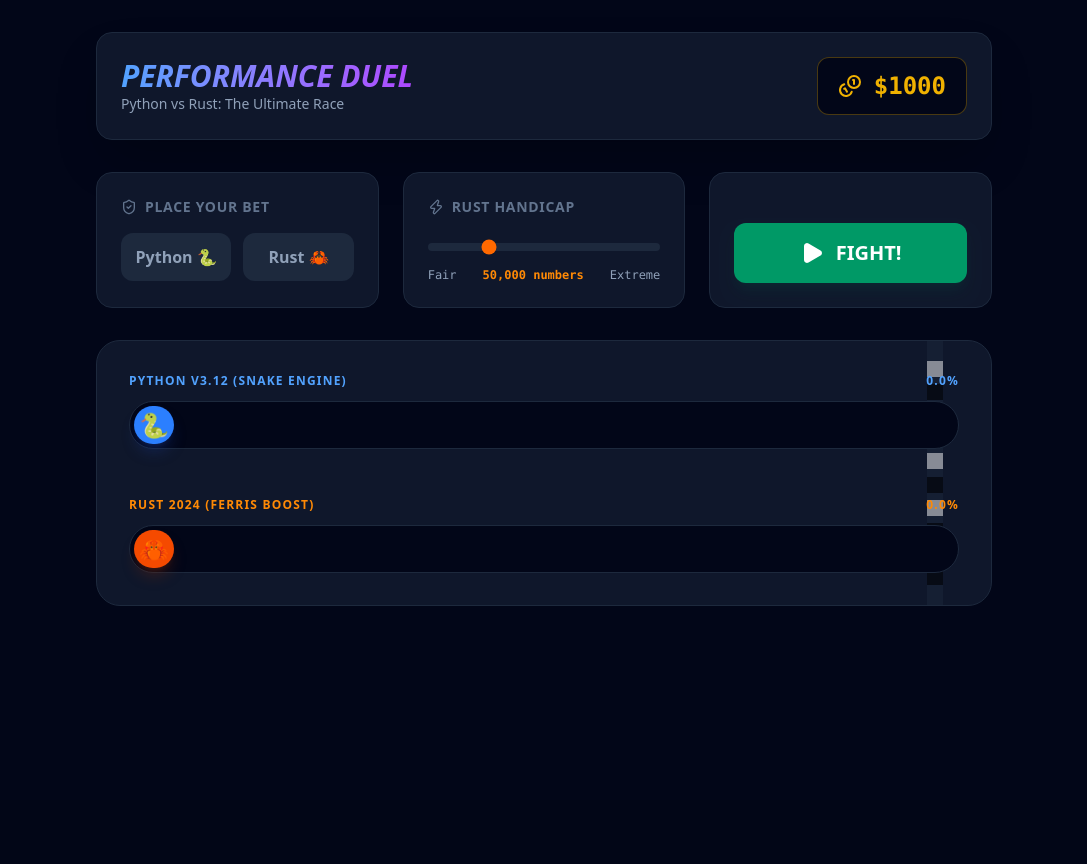
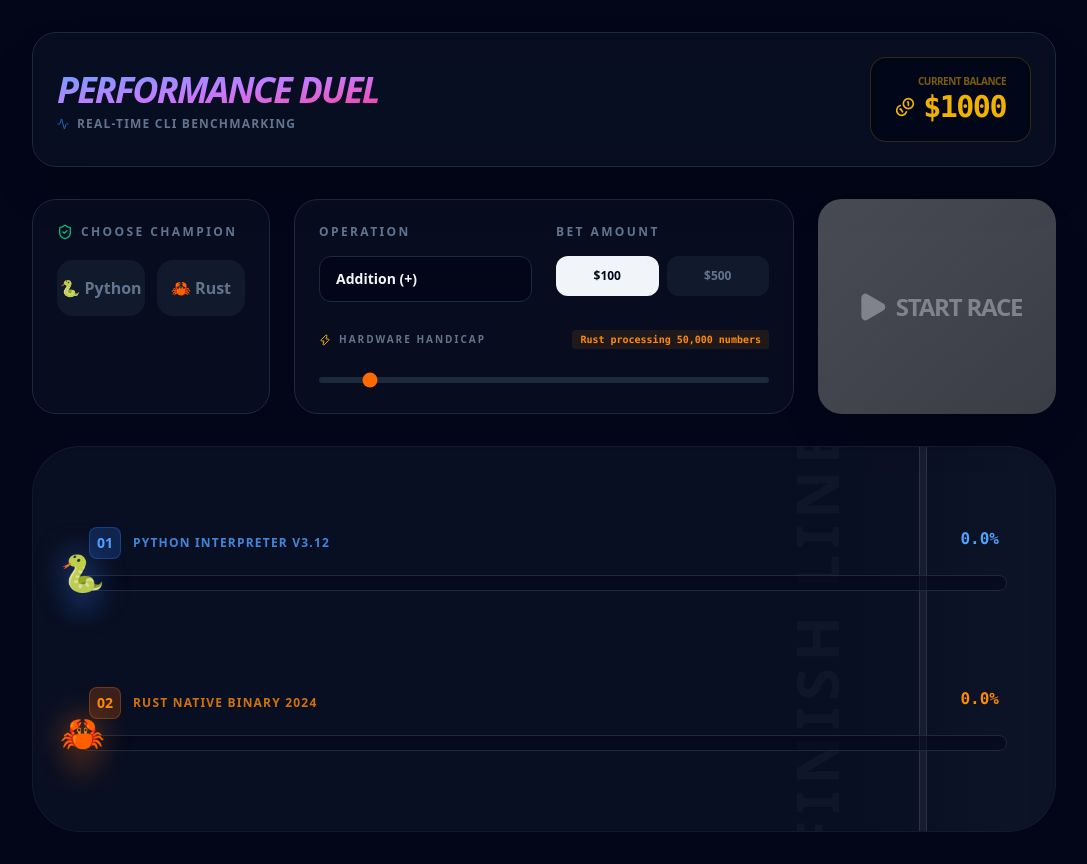
Before and after one commit to aaron-official/Calculator, a Next.js app in the folder web/: page / in a window 1280 px wide. Shown: the whole page, without its empty margins (96-1183 px from the left). Before the commit the page ends 800 px from the top, so only its background shows below. Built offline with nearby package versions, Linux system fonts and the light colour scheme.

Commit message:
fix: resolve web lint errors and improve race track UI/mechanics

```diff
--- a/web/src/app/page.tsx
+++ b/web/src/app/page.tsx
@@ -1,8 +1,8 @@
 "use client";
 
-import { useState, useEffect, useRef } from "react";
+import { useState, useRef } from "react";
 import { motion, AnimatePresence } from "framer-motion";
-import { Trophy, FastForward, Play, RotateCcw, Coins, ShieldCheck, Zap } from "lucide-react";
+import { Trophy, Play, RotateCcw, Coins, ShieldCheck, Zap, Activity } from "lucide-react";
 
 type Runner = "python" | "rust";
 
@@ -12,26 +12,32 @@
   event?: string;
 }
 
+interface RaceResult {
+  winner: Runner;
+  betOn: Runner;
+  amount: number;
+}
+
 export default function RaceTrack() {
   const [pyProgress, setPyProgress] = useState(0);
   const [rsProgress, setRsProgress] = useState(0);
   const [isRacing, setIsRacing] = useState(false);
-  const [winner, setWinner] = useState<Runner | null>(null);
+  const [winnerResult, setWinnerResult] = useState<RaceResult | null>(null);
   const [betOn, setBetOn] = useState<Runner | null>(null);
   const [balance, setBalance] = useState(1000);
   const [betAmount, setBetAmount] = useState(100);
-  const [handicap, setHandicap] = useState(50000); // Rust's extra work
-  const [operation, setOperation] = useState("1"); // 1=Add
+  const [handicap, setHandicap] = useState(50000);
+  const [operation, setOperation] = useState("1");
 
   const eventSourceRef = useRef<EventSource | null>(null);
 
   const startRace = () => {
-    if (isRacing || !betOn) return;
+    if (isRacing || !betOn || balance < betAmount) return;
 
     setPyProgress(0);
     setRsProgress(0);
     setIsRacing(true);
-    setWinner(null);
+    setWinnerResult(null);
 
     const url = `/api/race?op=${operation}&pyCount=1000&rsCount=${handicap}`;
     const es = new EventSource(url);
@@ -41,9 +47,23 @@
       const data: RaceProgress = JSON.parse(event.data);
 
       if (data.runner === "python") {
-        setPyProgress(data.progress || 0);
+        setPyProgress((prev) => {
+          if (prev >= 100) return prev;
+          const next = data.progress || 0;
+          if (next >= 100) {
+            handleRaceEnd("python", es);
+          }
+          return next;
+        });
       } else if (data.runner === "rust") {
-        setRsProgress(data.progress || 0);
+        setRsProgress((prev) => {
+          if (prev >= 100) return prev;
+          const next = data.progress || 0;
+          if (next >= 100) {
+            handleRaceEnd("rust", es);
+          }
+          return next;
+        });
       } else if (data.event === "complete") {
         setIsRacing(false);
         es.close();
@@ -56,28 +76,26 @@
     };
   };
 
-  useEffect(() => {
-    if (pyProgress >= 100 && !winner) {
-      setWinner("python");
-    } else if (rsProgress >= 100 && !winner) {
-      setWinner("rust");
-    }
-  }, [pyProgress, rsProgress, winner]);
+  const handleRaceEnd = (winner: Runner, es: EventSource) => {
+    setWinnerResult((prev) => {
+        if (prev) return prev; // Already have a winner
 
-  useEffect(() => {
-    if (winner) {
-      if (winner === betOn) {
-        setBalance((prev) => prev + betAmount);
-      } else {
-        setBalance((prev) => prev - betAmount);
-      }
-    }
-  }, [winner]);
+        setIsRacing(false);
+        es.close();
+
+        // Calculate final balance change
+        const isWin = winner === betOn;
+        const change = isWin ? betAmount : -betAmount;
+        setBalance(b => b + change);
+
+        return { winner, betOn: betOn!, amount: betAmount };
+    });
+  };
 
   const resetRace = () => {
     setPyProgress(0);
     setRsProgress(0);
-    setWinner(null);
+    setWinnerResult(null);
     setIsRacing(false);
     if (eventSourceRef.current) {
       eventSourceRef.current.close();
@@ -85,172 +103,269 @@
   };
 
   return (
-    <div className="min-h-screen bg-slate-950 text-slate-100 p-8 font-sans">
-      <div className="max-w-4xl mx-auto space-y-8">
+    <div className="min-h-screen bg-slate-950 text-slate-100 p-4 md:p-8 font-sans selection:bg-blue-500/30">
+      <div className="max-w-5xl mx-auto space-y-6 md:space-y-8">
         {/* Header & Balance */}
-        <header className="flex justify-between items-center bg-slate-900 p-6 rounded-2xl border border-slate-800 shadow-2xl">
-          <div>
-            <h1 className="text-3xl font-black bg-gradient-to-r from-blue-400 to-purple-500 bg-clip-text text-transparent italic">
+        <header className="flex flex-col md:flex-row justify-between items-center bg-slate-900/50 backdrop-blur-md p-6 rounded-3xl border border-slate-800 shadow-2xl gap-4">
+          <div className="text-center md:text-left">
+            <h1 className="text-4xl font-black tracking-tighter bg-gradient-to-br from-blue-400 via-purple-400 to-pink-500 bg-clip-text text-transparent italic leading-tight">
               PERFORMANCE DUEL
             </h1>
-            <p className="text-slate-400 text-sm font-medium">Python vs Rust: The Ultimate Race</p>
+            <div className="flex items-center gap-2 text-slate-500 text-xs font-bold uppercase tracking-widest mt-1">
+              <Activity className="w-3 h-3 text-blue-500 animate-pulse" />
+              Real-Time CLI Benchmarking
+            </div>
           </div>
-          <div className="flex items-center gap-3 bg-slate-950 px-5 py-3 rounded-xl border border-yellow-500/30">
-            <Coins className="text-yellow-500 w-6 h-6" />
-            <span className="text-2xl font-mono font-bold text-yellow-500">${balance}</span>
+          <div className="flex items-center gap-4 bg-slate-950/80 px-6 py-4 rounded-2xl border border-yellow-500/20 shadow-inner">
+            <div className="flex flex-col items-end">
+              <span className="text-[10px] font-black text-yellow-500/50 uppercase tracking-tighter">Current Balance</span>
+              <div className="flex items-center gap-2">
+                <Coins className="text-yellow-500 w-5 h-5" />
+                <span className="text-3xl font-mono font-black text-yellow-500 tracking-tighter">${balance}</span>
+              </div>
+            </div>
           </div>
         </header>
 
-        {/* Betting Panel */}
-        <div className="grid grid-cols-1 md:grid-cols-3 gap-6">
-          <div className="bg-slate-900 p-6 rounded-2xl border border-slate-800 space-y-4">
-            <h2 className="text-sm font-bold uppercase tracking-wider text-slate-500 flex items-center gap-2">
-              <ShieldCheck className="w-4 h-4" /> Place Your Bet
+        {/* Control Panel */}
+        <div className="grid grid-cols-1 lg:grid-cols-4 gap-4 md:gap-6">
+          {/* Bet Picker */}
+          <div className="bg-slate-900/40 p-6 rounded-3xl border border-slate-800 space-y-5">
+            <h2 className="text-xs font-black uppercase tracking-[0.2em] text-slate-500 flex items-center gap-2">
+              <ShieldCheck className="w-4 h-4 text-emerald-500" /> Choose Champion
             </h2>
             <div className="grid grid-cols-2 gap-3">
-              <button
-                onClick={() => setBetOn("python")}
-                disabled={isRacing}
-                className={`py-3 rounded-xl font-bold transition-all ${
-                  betOn === "python"
-                    ? "bg-blue-600 text-white ring-2 ring-blue-400"
-                    : "bg-slate-800 text-slate-400 hover:bg-slate-700"
-                }`}
-              >
-                Python 🐍
-              </button>
-              <button
-                onClick={() => setBetOn("rust")}
-                disabled={isRacing}
-                className={`py-3 rounded-xl font-bold transition-all ${
-                  betOn === "rust"
-                    ? "bg-orange-600 text-white ring-2 ring-orange-400"
-                    : "bg-slate-800 text-slate-400 hover:bg-slate-700"
-                }`}
-              >
-                Rust 🦀
-              </button>
+              {(["python", "rust"] as Runner[]).map((r) => (
+                <button
+                  key={r}
+                  onClick={() => setBetOn(r)}
+                  disabled={isRacing}
+                  className={`relative overflow-hidden group py-4 rounded-2xl font-black transition-all active:scale-95 ${
+                    betOn === r
+                      ? "bg-slate-100 text-slate-950 shadow-lg scale-105 z-10"
+                      : "bg-slate-800/50 text-slate-500 hover:text-slate-300 hover:bg-slate-800"
+                  }`}
+                >
+                  <span className="relative z-10">{r === "python" ? "🐍 Python" : "🦀 Rust"}</span>
+                </button>
+              ))}
             </div>
           </div>
 
-          <div className="bg-slate-900 p-6 rounded-2xl border border-slate-800 space-y-4">
-            <h2 className="text-sm font-bold uppercase tracking-wider text-slate-500 flex items-center gap-2">
-               <Zap className="w-4 h-4" /> Rust Handicap
-            </h2>
-            <input
-              type="range"
-              min="1000"
-              max="200000"
-              step="1000"
-              value={handicap}
-              onChange={(e) => setHandicap(parseInt(e.target.value))}
-              disabled={isRacing}
-              className="w-full h-2 bg-slate-800 rounded-lg appearance-none cursor-pointer accent-orange-500"
-            />
-            <div className="flex justify-between text-xs font-mono text-slate-400">
-              <span>Fair</span>
-              <span className="text-orange-400 font-bold">{handicap.toLocaleString()} numbers</span>
-              <span>Extreme</span>
+          {/* Amount & Op */}
+          <div className="bg-slate-900/40 p-6 rounded-3xl border border-slate-800 space-y-5 lg:col-span-2">
+            <div className="grid grid-cols-2 gap-6">
+              <div className="space-y-4">
+                <h2 className="text-xs font-black uppercase tracking-[0.2em] text-slate-500">Operation</h2>
+                <select
+                  value={operation}
+                  onChange={(e) => setOperation(e.target.value)}
+                  disabled={isRacing}
+                  className="w-full bg-slate-950 border border-slate-800 rounded-xl px-4 py-3 text-sm font-bold focus:outline-none focus:ring-2 ring-blue-500/50 appearance-none cursor-pointer hover:border-slate-700 transition-colors text-slate-100"
+                >
+                  <option value="1">Addition (+)</option>
+                  <option value="2">Subtraction (-)</option>
+                  <option value="3">Multiplication (*)</option>
+                  <option value="4">Division (/)</option>
+                </select>
+              </div>
+              <div className="space-y-4">
+                <h2 className="text-xs font-black uppercase tracking-[0.2em] text-slate-500">Bet Amount</h2>
+                <div className="flex gap-2">
+                  {[100, 500].map(amt => (
+                    <button
+                      key={amt}
+                      onClick={() => setBetAmount(amt)}
+                      disabled={isRacing}
+                      className={`flex-1 py-3 rounded-xl text-xs font-black transition-all ${
+                        betAmount === amt ? "bg-slate-100 text-slate-950" : "bg-slate-800/50 text-slate-500 hover:bg-slate-800"
+                      }`}
+                    >
+                      ${amt}
+                    </button>
+                  ))}
+                </div>
+              </div>
+            </div>
+
+            <div className="space-y-4 pt-2">
+              <div className="flex justify-between items-center">
+                <h2 className="text-[10px] font-black uppercase tracking-[0.2em] text-slate-500 flex items-center gap-2">
+                  <Zap className="w-3 h-3 text-yellow-500" /> Hardware Handicap
+                </h2>
+                <span className="text-[10px] font-mono font-bold text-orange-400 bg-orange-400/10 px-2 py-0.5 rounded">
+                  Rust processing {handicap.toLocaleString()} numbers
+                </span>
+              </div>
+              <input
+                type="range"
+                min="1000"
+                max="500000"
+                step="5000"
+                value={handicap}
+                onChange={(e) => setHandicap(parseInt(e.target.value))}
+                disabled={isRacing}
+                className="w-full h-1.5 bg-slate-800 rounded-lg appearance-none cursor-pointer accent-orange-500 transition-all hover:accent-orange-400"
+              />
             </div>
           </div>
 
-          <div className="bg-slate-900 p-6 rounded-2xl border border-slate-800 flex items-end">
+          {/* Action Button */}
+          <div className="flex flex-col justify-center">
             <button
               onClick={isRacing ? resetRace : startRace}
-              disabled={!betOn}
-              className={`w-full py-4 rounded-xl font-black text-xl flex items-center justify-center gap-3 transition-all ${
+              disabled={!betOn || (balance < betAmount && !isRacing)}
+              className={`group relative overflow-hidden w-full h-full min-h-[80px] rounded-3xl font-black text-2xl flex items-center justify-center gap-4 transition-all active:scale-95 shadow-2xl disabled:opacity-50 disabled:grayscale ${
                 isRacing
-                  ? "bg-red-500/10 text-red-500 border border-red-500/50 hover:bg-red-500/20"
-                  : "bg-emerald-600 text-white shadow-lg shadow-emerald-900/20 hover:scale-[1.02] active:scale-95"
+                  ? "bg-red-500/10 text-red-500 border-2 border-red-500/30 hover:bg-red-500/20"
+                  : "bg-gradient-to-br from-emerald-500 to-teal-600 text-white hover:shadow-emerald-500/20 hover:scale-[1.02]"
               }`}
             >
-              {isRacing ? <RotateCcw className="w-6 h-6" /> : <Play className="w-6 h-6 fill-current" />}
-              {isRacing ? "ABORT" : "FIGHT!"}
+              <div className="relative z-10 flex items-center gap-3">
+                {isRacing ? <RotateCcw className="w-8 h-8" /> : <Play className="w-8 h-8 fill-current translate-x-1" />}
+                <span className="tracking-tighter">{isRacing ? "ABORT" : "START RACE"}</span>
+              </div>
             </button>
           </div>
         </div>
 
-        {/* The Track */}
-        <div className="bg-slate-900 p-8 rounded-3xl border border-slate-800 relative overflow-hidden">
-           {/* Finish Line */}
-           <div className="absolute right-12 top-0 bottom-0 w-4 bg-slate-800 flex flex-col justify-around py-4 opacity-50">
-              {[...Array(10)].map((_, i) => (
-                <div key={i} className={`w-full h-4 ${i % 2 === 0 ? 'bg-white' : 'bg-black'}`} />
-              ))}
-           </div>
+        {/* The Arena */}
+        <div className="bg-slate-900/60 p-6 md:p-12 rounded-[3rem] border border-slate-800/50 shadow-inner relative overflow-hidden">
+           {/* Finish Line Area */}
+           <div className="absolute right-0 top-0 bottom-0 w-32 md:w-48 bg-gradient-to-l from-slate-800/20 to-transparent pointer-events-none" />
+           <div className="absolute right-20 md:right-32 top-0 bottom-0 w-2 bg-white/5 border-x border-white/10 z-0" />
 
-           <div className="space-y-12 relative z-10">
+           <div className="space-y-16 md:space-y-24 relative z-10 py-8">
               {/* Python Lane */}
-              <div className="space-y-3">
-                <div className="flex justify-between text-xs font-bold uppercase tracking-widest text-blue-400">
-                  <span>Python v3.12 (Snake Engine)</span>
-                  <span>{pyProgress.toFixed(1)}%</span>
+              <div className="relative">
+                <div className="flex justify-between mb-4 px-2">
+                  <div className="flex items-center gap-3">
+                    <div className="w-8 h-8 rounded-lg bg-blue-500/20 flex items-center justify-center border border-blue-500/30">
+                      <span className="text-sm font-black text-blue-400">01</span>
+                    </div>
+                    <span className="text-xs font-black uppercase tracking-widest text-blue-400/80">Python Interpreter v3.12</span>
+                  </div>
+                  <span className="font-mono font-bold text-blue-400">{pyProgress.toFixed(1)}%</span>
                 </div>
-                <div className="h-12 bg-slate-950 rounded-full border border-slate-800 p-1 relative">
+                <div className="h-4 bg-slate-950/50 rounded-full w-full relative border border-slate-800 shadow-inner overflow-visible">
+                  {/* Progress Glow */}
                   <motion.div
-                    initial={{ x: 0 }}
-                    animate={{ x: `${Math.min(pyProgress, 95)}%` }}
-                    transition={{ type: "spring", damping: 20 }}
-                    className="absolute top-1 bottom-1 w-10 bg-blue-500 rounded-full flex items-center justify-center shadow-lg shadow-blue-900/40"
+                    className="absolute left-0 top-0 bottom-0 bg-blue-500/20 rounded-full"
+                    animate={{ width: `${pyProgress}%` }}
+                    transition={{ type: "spring", stiffness: 50, damping: 20 }}
+                  />
+                  {/* Runner */}
+                  <motion.div
+                    animate={{ left: `${pyProgress}%` }}
+                    transition={{ type: "spring", stiffness: 50, damping: 20 }}
+                    className="absolute -top-6 -translate-x-1/2 w-16 h-16 flex flex-col items-center justify-center z-20 cursor-default"
                   >
-                    <span className="text-2xl">🐍</span>
+                    <div className="text-4xl drop-shadow-[0_0_15px_rgba(59,130,246,0.6)] animate-bounce-slow">🐍</div>
+                    <div className="w-8 h-2 bg-blue-500/40 blur-md rounded-full mt-1" />
                   </motion.div>
                 </div>
               </div>
 
               {/* Rust Lane */}
-              <div className="space-y-3">
-                <div className="flex justify-between text-xs font-bold uppercase tracking-widest text-orange-400">
-                  <span>Rust 2024 (Ferris Boost)</span>
-                  <span>{rsProgress.toFixed(1)}%</span>
+              <div className="relative">
+                <div className="flex justify-between mb-4 px-2">
+                  <div className="flex items-center gap-3">
+                    <div className="w-8 h-8 rounded-lg bg-orange-500/20 flex items-center justify-center border border-orange-500/30">
+                      <span className="text-sm font-black text-orange-400">02</span>
+                    </div>
+                    <span className="text-xs font-black uppercase tracking-widest text-orange-400/80">Rust Native Binary 2024</span>
+                  </div>
+                  <span className="font-mono font-bold text-orange-400">{rsProgress.toFixed(1)}%</span>
                 </div>
-                <div className="h-12 bg-slate-950 rounded-full border border-slate-800 p-1 relative">
+                <div className="h-4 bg-slate-950/50 rounded-full w-full relative border border-slate-800 shadow-inner overflow-visible">
+                   {/* Progress Glow */}
+                   <motion.div
+                    className="absolute left-0 top-0 bottom-0 bg-orange-500/20 rounded-full"
+                    animate={{ width: `${rsProgress}%` }}
+                    transition={{ type: "spring", stiffness: 50, damping: 20 }}
+                  />
+                  {/* Runner */}
                   <motion.div
-                    initial={{ x: 0 }}
-                    animate={{ x: `${Math.min(rsProgress, 95)}%` }}
-                    transition={{ type: "spring", damping: 20 }}
-                    className="absolute top-1 bottom-1 w-10 bg-orange-600 rounded-full flex items-center justify-center shadow-lg shadow-orange-900/40"
+                    animate={{ left: `${rsProgress}%` }}
+                    transition={{ type: "spring", stiffness: 50, damping: 20 }}
+                    className="absolute -top-6 -translate-x-1/2 w-16 h-16 flex flex-col items-center justify-center z-20 cursor-default"
                   >
-                    <span className="text-2xl">🦀</span>
+                    <div className="text-4xl drop-shadow-[0_0_15px_rgba(249,115,22,0.6)] animate-bounce-slow">🦀</div>
+                    <div className="w-8 h-2 bg-orange-500/40 blur-md rounded-full mt-1" />
                   </motion.div>
                 </div>
               </div>
            </div>
+
+           {/* Finish Line Text */}
+           <div className="absolute right-6 top-1/2 -rotate-90 translate-y-[-50%] pointer-events-none">
+              <span className="text-4xl md:text-6xl font-black text-slate-800/30 tracking-widest uppercase text-slate-400">Finish Line</span>
+           </div>
         </div>
 
-        {/* Results Overlay */}
+        {/* Results Modal */}
         <AnimatePresence>
-          {winner && (
+          {winnerResult && (
             <motion.div
-              initial={{ opacity: 0, scale: 0.9, y: 20 }}
-              animate={{ opacity: 1, scale: 1, y: 0 }}
-              className={`p-8 rounded-3xl border-2 text-center space-y-4 shadow-2xl ${
-                winner === "python"
-                  ? "bg-blue-500/10 border-blue-500/50"
-                  : "bg-orange-500/10 border-orange-500/50"
-              }`}
+              initial={{ opacity: 0 }}
+              animate={{ opacity: 1 }}
+              exit={{ opacity: 0 }}
+              className="fixed inset-0 z-50 flex items-center justify-center p-4 bg-slate-950/90 backdrop-blur-xl"
             >
-              <Trophy className={`w-16 h-16 mx-auto ${winner === "python" ? "text-blue-400" : "text-orange-400"}`} />
-              <h2 className="text-4xl font-black uppercase italic italic">
-                {winner === "python" ? "Python" : "Rust"} Wins!
-              </h2>
-              <p className="text-xl font-medium text-slate-400">
-                {winner === betOn ? (
-                  <span className="text-emerald-400 font-bold">SUCCESSFUL BET! +${betAmount}</span>
-                ) : (
-                  <span className="text-red-400 font-bold">BET LOST! -${betAmount}</span>
-                )}
-              </p>
-              <button
-                onClick={resetRace}
-                className="px-8 py-3 bg-slate-100 text-slate-950 rounded-xl font-bold hover:bg-white transition-colors"
+              <motion.div
+                initial={{ scale: 0.9, y: 40 }}
+                animate={{ scale: 1, y: 0 }}
+                className={`relative w-full max-w-lg p-10 rounded-[3rem] border-2 text-center space-y-6 shadow-[0_0_100px_rgba(0,0,0,0.5)] ${
+                  winnerResult.winner === "python"
+                    ? "bg-blue-900/20 border-blue-500/50"
+                    : "bg-orange-900/20 border-orange-500/50"
+                }`}
               >
-                CONTINUE
-              </button>
+                <div className={`absolute top-0 left-1/2 -translate-x-1/2 -translate-y-1/2 w-24 h-24 rounded-full flex items-center justify-center border-4 ${
+                  winnerResult.winner === "python" ? "bg-blue-600 border-blue-400" : "bg-orange-600 border-orange-400"
+                }`}>
+                  <Trophy className="w-12 h-12 text-white" />
+                </div>
+
+                <div className="pt-8 text-white">
+                  <h2 className={`text-6xl font-black italic tracking-tighter uppercase mb-2 ${
+                    winnerResult.winner === "python" ? "text-blue-400" : "text-orange-400"
+                  }`}>
+                    {winnerResult.winner}
+                  </h2>
+                  <p className="text-slate-400 font-bold tracking-widest uppercase text-sm">Takes the Gold!</p>
+                </div>
+
+                <div className={`py-6 px-8 rounded-2xl ${
+                  winnerResult.winner === winnerResult.betOn ? "bg-emerald-500/10 border border-emerald-500/30" : "bg-red-500/10 border border-red-500/30"
+                }`}>
+                  <p className="text-xs uppercase font-black text-slate-500 mb-2">Bet Settlement</p>
+                  <p className={`text-3xl font-black ${winnerResult.winner === winnerResult.betOn ? "text-emerald-400" : "text-red-400"}`}>
+                    {winnerResult.winner === winnerResult.betOn ? `+ $${winnerResult.amount}` : `- $${winnerResult.amount}`}
+                  </p>
+                </div>
+
+                <button
+                  onClick={resetRace}
+                  className="w-full py-5 bg-slate-100 text-slate-950 rounded-2xl font-black text-lg hover:bg-white hover:scale-[1.02] transition-all shadow-xl active:scale-95"
+                >
+                  PLAY AGAIN
+                </button>
+              </motion.div>
             </motion.div>
           )}
         </AnimatePresence>
       </div>
+
+      <style jsx global>{`
+        @keyframes bounce-slow {
+          0%, 100% { transform: translateY(0); }
+          50% { transform: translateY(-10px); }
+        }
+        .animate-bounce-slow {
+          animation: bounce-slow 2s ease-in-out infinite;
+        }
+      `}</style>
     </div>
   );
 }
```
